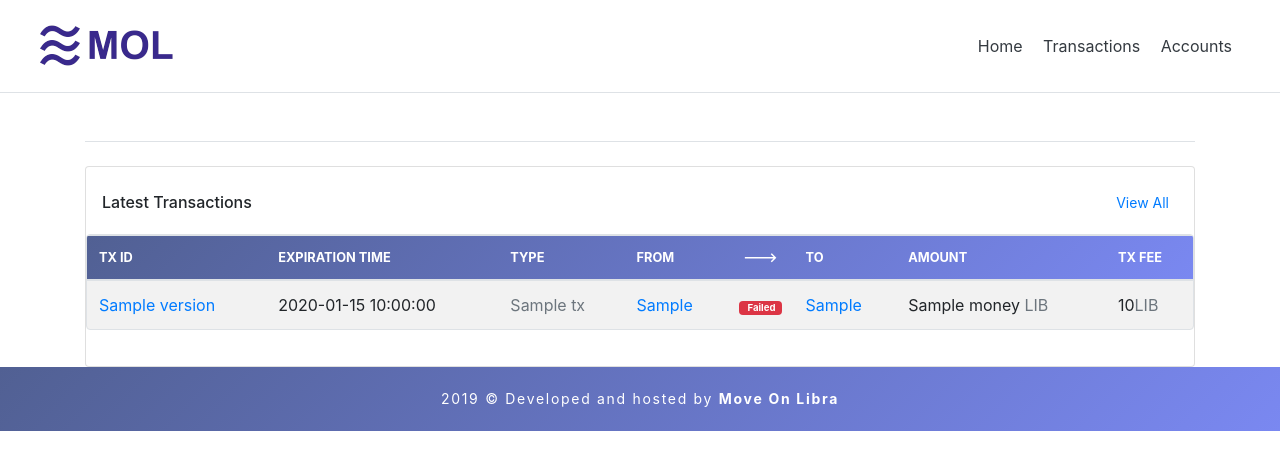
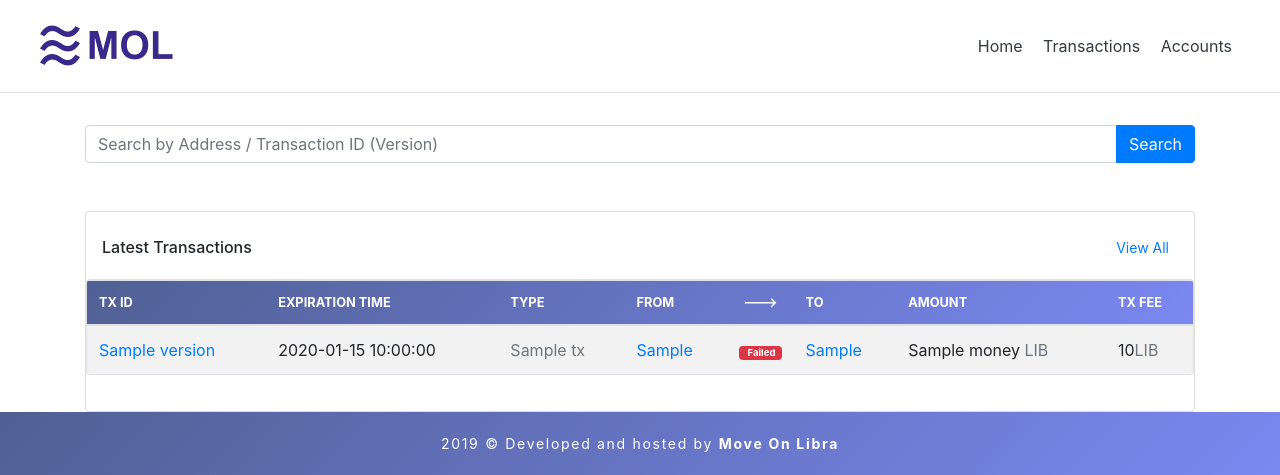
Before and after one commit to MoveOnLibra/LibraExplorer, a Flask app: template templates/index.html in a window 1280 px wide. Shown: the top 475 px of the page. Run offline with Flask 2, Linux system fonts and the light colour scheme; the template is opened without the code that fills it: most values are stand-ins (such as "Sample title", 1, 10 or a date in 2020); some libraries are stand-ins or nearby versions.

Commit message:
add search

```diff
--- a/app.py
+++ b/app.py
@@ -168,5 +168,16 @@ def mint(address):
     post_mint(address)
     return redirect(f"/accounts/{address}")
 
+@app.route("/search")
+def search():
+    query = request.args.get('q', '')
+    if len(query)==64:
+        return redirect(f"/accounts/{query}")
+    try:
+        version = int(query)
+        return redirect(f"/transactions/{version}")
+    except Exception:
+        return redirect("/")
+
 if __name__ == "__main__":
     app.run(host='0.0.0.0',port=5000,debug=False)
--- a/templates/index.html
+++ b/templates/index.html
@@ -1,10 +1,5 @@
 {% extends "layout.html" %}
 {% block content %}
-    <div class="container mb-4">
-    <div class="border-bottom  py-3">
-    </div>
-    </div>
-
 
 
 <section class="space-bottom-2">
--- a/templates/layout.html
+++ b/templates/layout.html
@@ -35,6 +35,18 @@
 
 
 <main id="content" role="main">
+  <div class="container mb-4">
+  <div class="py-3">
+      <form class="input-group mb-2" action="/search" method="GET" autocomplete="off" spellcheck="false">
+      <input type="search" name="q" class="form-control" placeholder="Search by Address / Transaction ID (Version)" required="" autocomplete="off">
+      <div class="input-group-append">
+      <button class="btn btn-primary" type="submit" aria-label="search">Search
+      </button>
+      </div>
+      </form>
+  </div>
+  </div>
+
   {% block content %}{% endblock %}
 </main>
 
```
